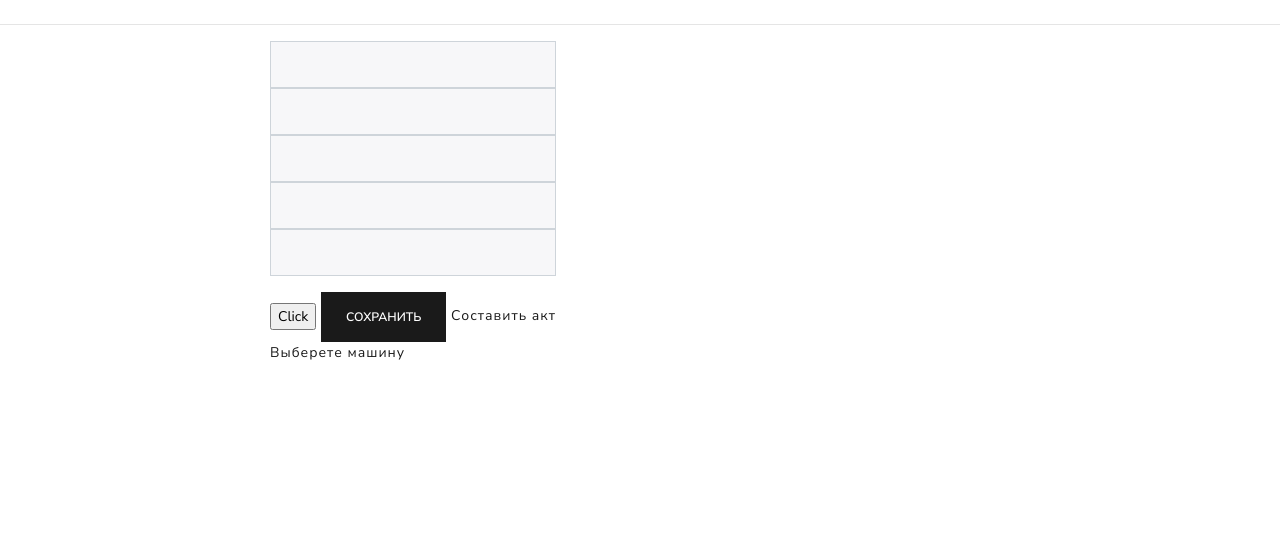
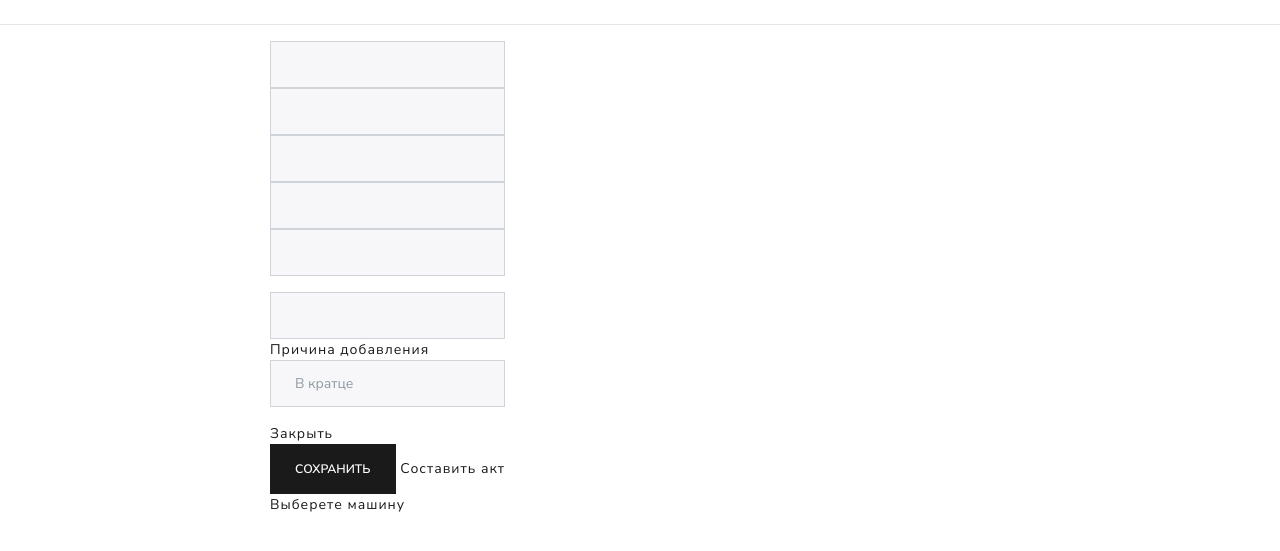
Before and after one commit to Tsarevich01/megataxi12, a Flask app: template app/templates/update_driver.html in a window 1280 px wide. Shown: the part 89-640 px from the top of the page. Run offline with Flask 2, Linux system fonts and the light colour scheme; the template is opened without the code that fills it, so the values that code supplies are empty; some libraries are stand-ins or nearby versions.

Commit message:
акт v.1.3 хз как связать тачки надо подумать

```diff
--- a/app/templates/update_driver.html
+++ b/app/templates/update_driver.html
@@ -21,10 +21,6 @@
             <input type="text" class="form-control" id="series" name="series" value="{{ driver.series }}">
             <input type="text" class="form-control" id="number" name="number" value="{{ driver.number }}">
         </div>
-        <input type="button" value="Click" onmousedown="viewDiv()">
-        <div id="div1">Блок</div>
-        <button type="submit" class="btn btn-primary">Сохранить</button>
-        <a href="#">Составить акт</a>
         <script src="http://code.jquery.com/jquery-2.0.2.min.js"></script>
         <script>
             $(document).ready(function(){
@@ -40,10 +36,38 @@
                 $("#popup1").hide();
             }
         </script>
+        <input type="button" class="form-control" id="block" name="block" value="{{ driver.block }}">
+        <div class="b-container">
+        <a href="javascript:PopUpShow()">Причина добавления</a>
+        </div>
+        <div class="b-popup" id="popup1">
+            <div class="b-popup-content">
+                <div class="form-group">
+                    <input type="text" class="form-control" id="block_reason" name="block_reason" value="{{ driver.block_reason }}" placeholder="В кратце">
+                </div>
+                    <a href="javascript:PopUpHide()">Закрыть</a>
+            </div>
+        </div>
+        <button type="submit" class="btn btn-primary">Сохранить</button>
+        <a href="#" style="margin-top: 100px">Составить акт</a>
+        <script>
+            $(document).ready(function(){
+                //Скрыть PopUp при загрузке страницы
+                PopUpHide();
+            });
+            //Функция отображения PopUp
+            function PopUpShow(){
+                $("#popup2").show();
+            }
+            //Функция скрытия PopUp
+            function PopUpHide(){
+                $("#popup2").hide();
+            }
+        </script>
         <div class="b-container">
         <a href="javascript:PopUpShow()">Выберете машину</a>
         </div>
-        <div class="b-popup" id="popup1">
+        <div class="b-popup" id="popup2">
             <div class="b-popup-content">
                 <div>
                     {% if act_cars %}
```
